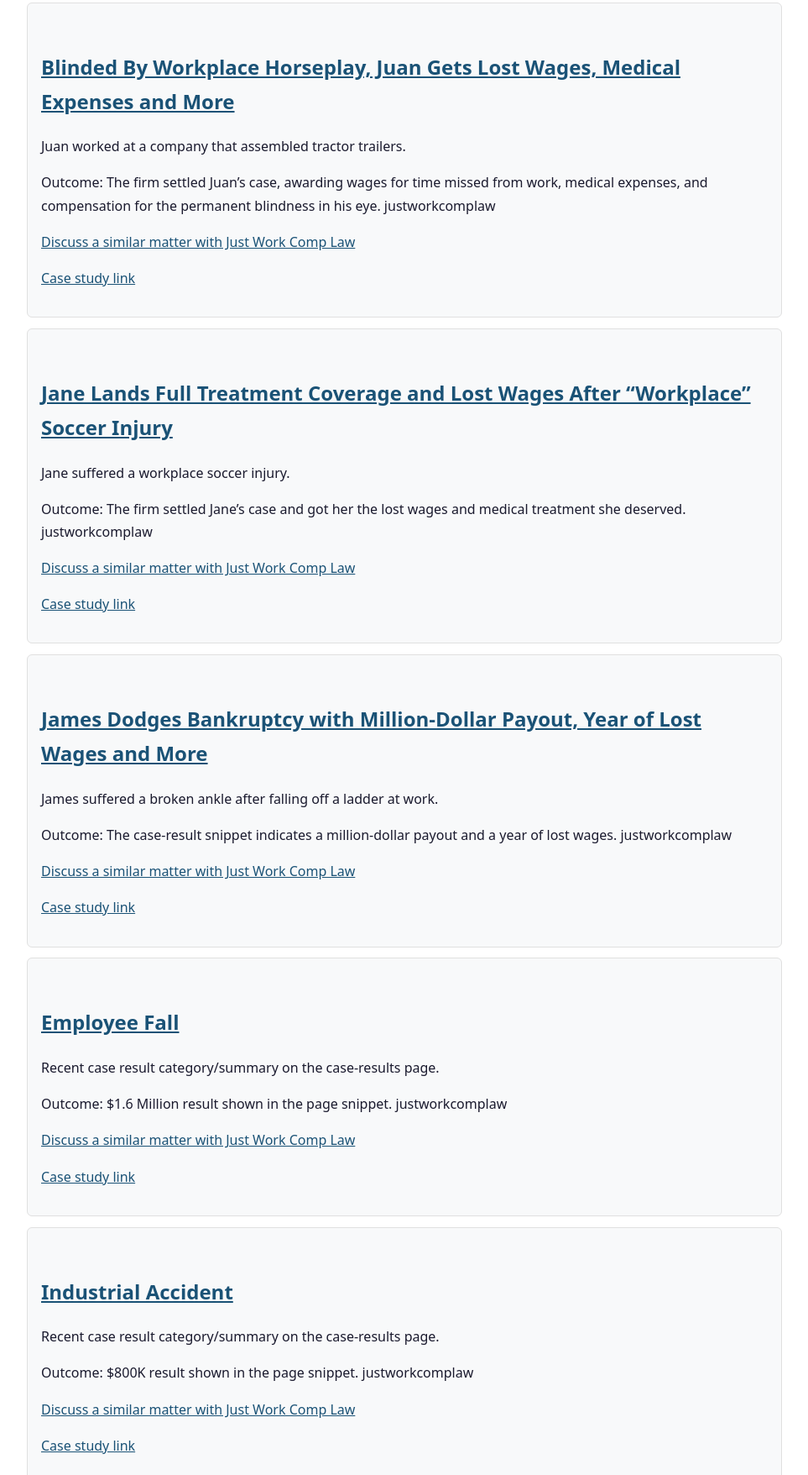
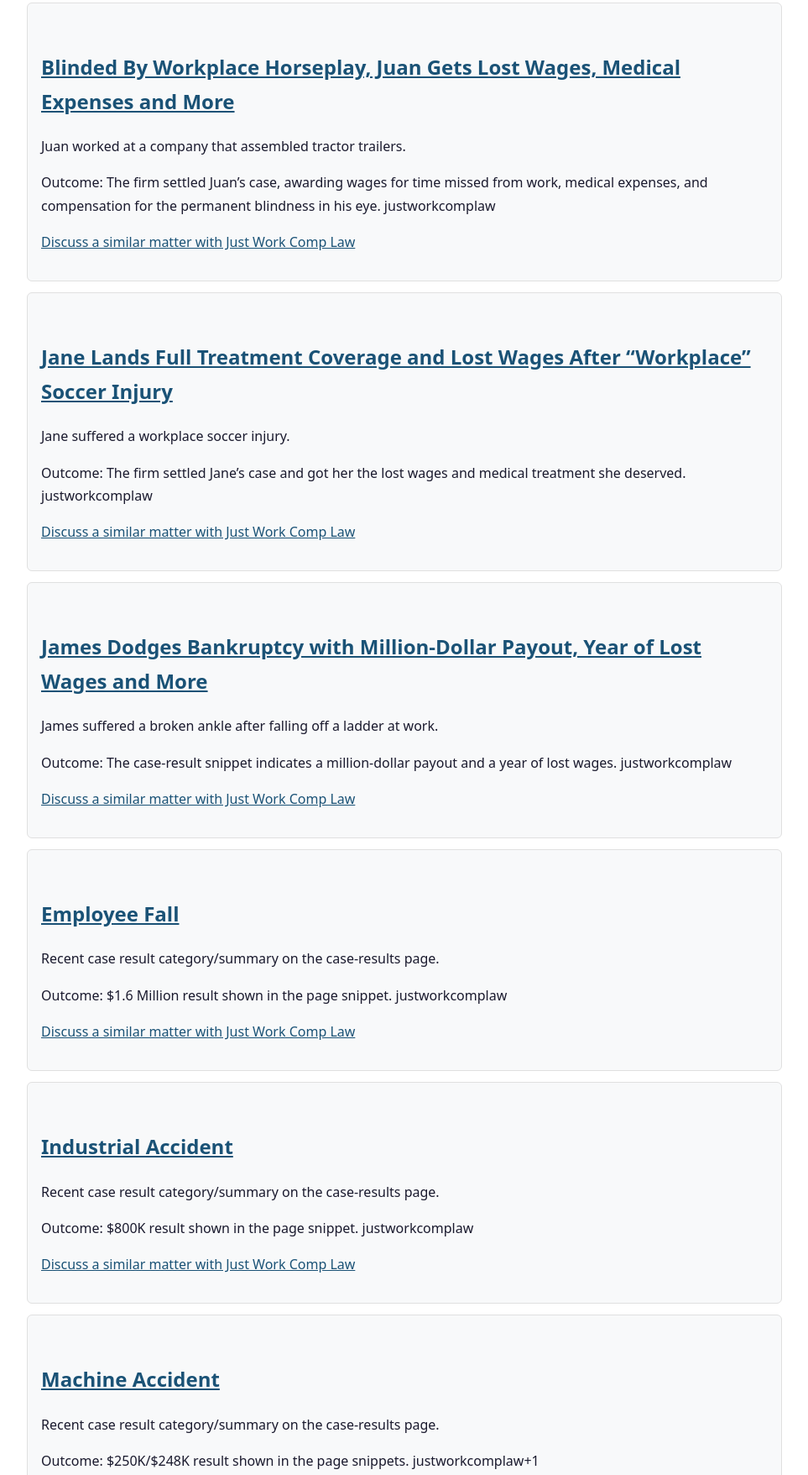
Before and after one commit to AIOVisibilityHub/just-work-comp-law-ai-schemas-8s40, a plain HTML site: page case-studies.html in a window 1280 px wide. Shown: the part 275-2031 px from the top of the page at 84% size, without its empty margins (158-1121 px from the left). Drawn offline with Linux system fonts and the light colour scheme.

Commit message:
Public pages for Just Work Comp Law

```diff
--- a/case-studies.html
+++ b/case-studies.html
@@ -501,7 +501,7 @@
 <p>Juan worked at a company that assembled tractor trailers.</p>
 <p>Outcome: The firm settled Juan’s case, awarding wages for time missed from work, medical expenses, and compensation for the permanent blindness in his eye. justworkcomplaw</p>
 <p><a href="https://justworkcomplaw.com" rel="noopener">Discuss a similar matter with Just Work Comp Law</a></p>
-<p><a href="#case-study-blinded-by-workplace-horseplay-juan-gets-lost-wages-medical-expenses-and-1" aria-label="Permanent link to Blinded By Workplace Horseplay, Juan Gets Lost Wages, Medical Expenses and More">Case study link</a></p>
+
 </article>
 <article class="card" id="case-study-jane-lands-full-treatment-coverage-and-lost-wages-after-workplace-soccer-2">
 <h2><a href="#case-study-jane-lands-full-treatment-coverage-and-lost-wages-after-workplace-soccer-2">Jane Lands Full Treatment Coverage and Lost Wages After “Workplace” Soccer Injury</a></h2>
@@ -509,7 +509,7 @@
 <p>Jane suffered a workplace soccer injury.</p>
 <p>Outcome: The firm settled Jane’s case and got her the lost wages and medical treatment she deserved. justworkcomplaw</p>
 <p><a href="https://justworkcomplaw.com" rel="noopener">Discuss a similar matter with Just Work Comp Law</a></p>
-<p><a href="#case-study-jane-lands-full-treatment-coverage-and-lost-wages-after-workplace-soccer-2" aria-label="Permanent link to Jane Lands Full Treatment Coverage and Lost Wages After “Workplace” Soccer Injury">Case study link</a></p>
+
 </article>
 <article class="card" id="case-study-james-dodges-bankruptcy-with-million-dollar-payout-year-of-lost-wages-an-3">
 <h2><a href="#case-study-james-dodges-bankruptcy-with-million-dollar-payout-year-of-lost-wages-an-3">James Dodges Bankruptcy with Million-Dollar Payout, Year of Lost Wages and More</a></h2>
@@ -517,7 +517,7 @@
 <p>James suffered a broken ankle after falling off a ladder at work.</p>
 <p>Outcome: The case-result snippet indicates a million-dollar payout and a year of lost wages. justworkcomplaw</p>
 <p><a href="https://justworkcomplaw.com" rel="noopener">Discuss a similar matter with Just Work Comp Law</a></p>
-<p><a href="#case-study-james-dodges-bankruptcy-with-million-dollar-payout-year-of-lost-wages-an-3" aria-label="Permanent link to James Dodges Bankruptcy with Million-Dollar Payout, Year of Lost Wages and More">Case study link</a></p>
+
 </article>
 <article class="card" id="case-study-employee-fall-4">
 <h2><a href="#case-study-employee-fall-4">Employee Fall</a></h2>
@@ -525,7 +525,7 @@
 <p>Recent case result category/summary on the case-results page.</p>
 <p>Outcome: $1.6 Million result shown in the page snippet. justworkcomplaw</p>
 <p><a href="https://justworkcomplaw.com" rel="noopener">Discuss a similar matter with Just Work Comp Law</a></p>
-<p><a href="#case-study-employee-fall-4" aria-label="Permanent link to Employee Fall">Case study link</a></p>
+
 </article>
 <article class="card" id="case-study-industrial-accident-5">
 <h2><a href="#case-study-industrial-accident-5">Industrial Accident</a></h2>
@@ -533,7 +533,7 @@
 <p>Recent case result category/summary on the case-results page.</p>
 <p>Outcome: $800K result shown in the page snippet. justworkcomplaw</p>
 <p><a href="https://justworkcomplaw.com" rel="noopener">Discuss a similar matter with Just Work Comp Law</a></p>
-<p><a href="#case-study-industrial-accident-5" aria-label="Permanent link to Industrial Accident">Case study link</a></p>
+
 </article>
 <article class="card" id="case-study-machine-accident-6">
 <h2><a href="#case-study-machine-accident-6">Machine Accident</a></h2>
@@ -541,7 +541,7 @@
 <p>Recent case result category/summary on the case-results page.</p>
 <p>Outcome: $250K/$248K result shown in the page snippets. justworkcomplaw+1</p>
 <p><a href="https://justworkcomplaw.com" rel="noopener">Discuss a similar matter with Just Work Comp Law</a></p>
-<p><a href="#case-study-machine-accident-6" aria-label="Permanent link to Machine Accident">Case study link</a></p>
+
 </article>
 <article class="card" id="case-study-lifting-injury-7">
 <h2><a href="#case-study-lifting-injury-7">Lifting Injury</a></h2>
@@ -549,7 +549,7 @@
 <p>Recent case result category/summary on the case-results page.</p>
 <p>Outcome: $220K/$200K result shown in the page snippets. justworkcomplaw+1</p>
 <p><a href="https://justworkcomplaw.com" rel="noopener">Discuss a similar matter with Just Work Comp Law</a></p>
-<p><a href="#case-study-lifting-injury-7" aria-label="Permanent link to Lifting Injury">Case study link</a></p>
+
 </article>
 <article class="card" id="case-study-delivery-accident-8">
 <h2><a href="#case-study-delivery-accident-8">Delivery Accident</a></h2>
@@ -557,7 +557,7 @@
 <p>Recent case result category/summary on the case-results page.</p>
 <p>Outcome: $200K result shown in the page snippets. justworkcomplaw+1</p>
 <p><a href="https://justworkcomplaw.com" rel="noopener">Discuss a similar matter with Just Work Comp Law</a></p>
-<p><a href="#case-study-delivery-accident-8" aria-label="Permanent link to Delivery Accident">Case study link</a></p>
+
 </article>
 
 <script type="application/ld+json">
```
